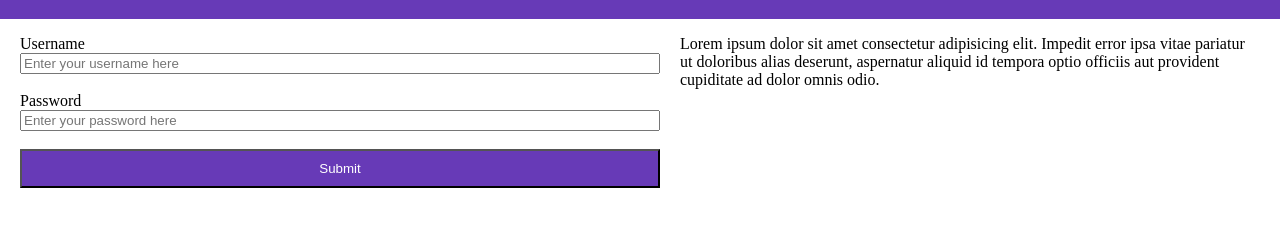
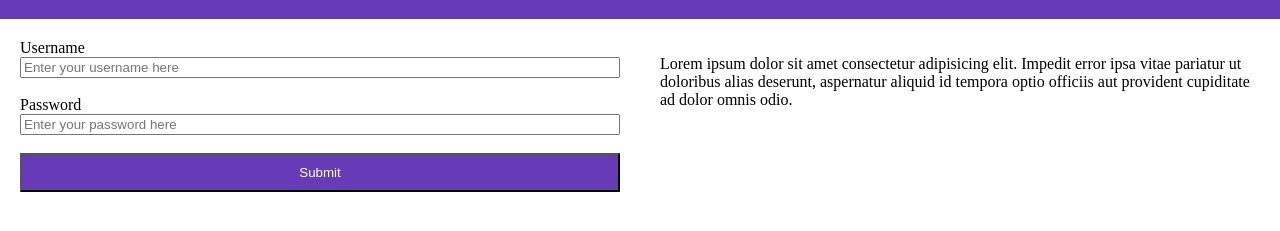
Before and after one commit to martinwisor/Practice, a plain HTML site: page assessment-1/index.html in a window 1280 px wide. Shown: the part 61-292 px from the top of the page. Drawn offline with Linux system fonts and the light colour scheme.

Commit message:
updated media screen to flexbox

```diff
--- a/assessment-1/index.html
+++ b/assessment-1/index.html
@@ -12,19 +12,22 @@
         <h1>Assessment 1</h1>
     </header>
     <main>
-        <div class="formSection">
+        <section class="userSection"><div class="formSection">
             <form>
                 <label for="Username">Username</label><br>
                 <input type="text" placeholder="Enter your username here"><br>
                 <br>
                 <label for="Password">Password</label><br>
-            <input type="text" placeholder="Enter your password here">
-        </form><br>
+                <input type="text" placeholder="Enter your password here"><br>
+                <br>
                 <button>Submit</button>
-    </div>
+            </form>
+
+        </div></section>
+
+   <section class="infoContainer"><div class="infoSection"><p>Lorem ipsum dolor sit amet consectetur adipisicing elit. Impedit error ipsa vitae pariatur ut doloribus alias deserunt, aspernatur aliquid id tempora optio officiis aut provident cupiditate ad dolor omnis odio.</p></div></section>
 
 
-    <div class="infoSection"><p>Lorem ipsum dolor sit amet consectetur adipisicing elit. Impedit error ipsa vitae pariatur ut doloribus alias deserunt, aspernatur aliquid id tempora optio officiis aut provident cupiditate ad dolor omnis odio.</p></div>
     </main>
 
 </body>
--- a/assessment-1/styles.css
+++ b/assessment-1/styles.css
@@ -1,5 +1,5 @@
 body{
-    margin: 0;
+    margin: 0 auto;
 }
 
 header{
@@ -13,11 +13,15 @@ header h1{
     color: white;
 }
 
+.userSection{
+    display: flex;
+    justify-content: center;
+    align-items: center;
+}
+
 .formSection{
-    display: flex;
-    flex-direction: column;
-    width: auto;
     padding: 20px;
+    width: 100%;
 }
 
 input{
@@ -28,18 +32,26 @@ input{
 button{
     background-color: #673ab7;
     color: white;
+    width: 100%;
     padding: 10px;
 }
 
 .infoSection{
-padding-left: 20px;
-padding-right: 20px;
+    padding: 20px;
 }
 
 @media screen and (min-width: 768px){
+    main{
+        display: flex;
+        flex-wrap: wrap;
+    }
 
-    .formSection{
-     float: left;
-     width: 50%;
-     padding-top: 0;
-    }}
+    .userSection{
+        width: 50%;
+    }
+
+    .infoContainer{
+        width: 50%;
+    }
+
+}
```
Lines whose indentation alone changed are shown as unchanged.
